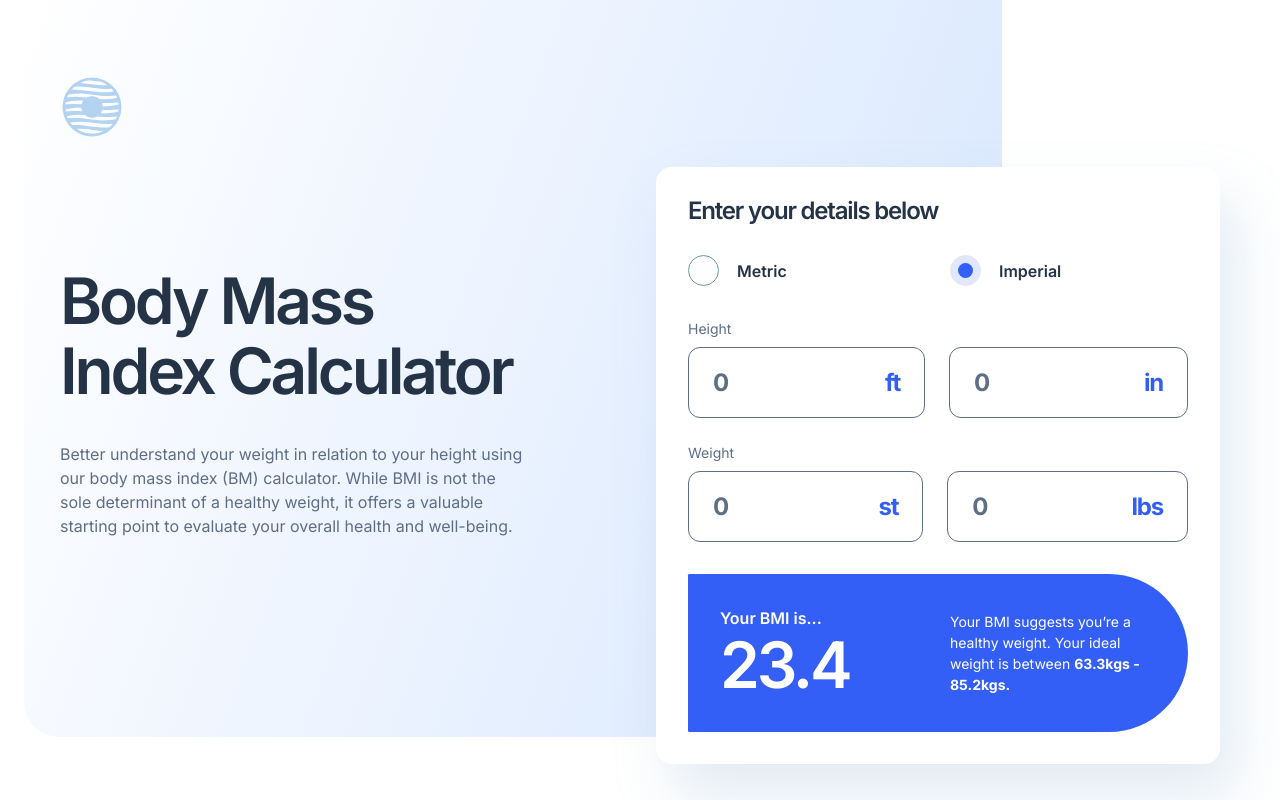
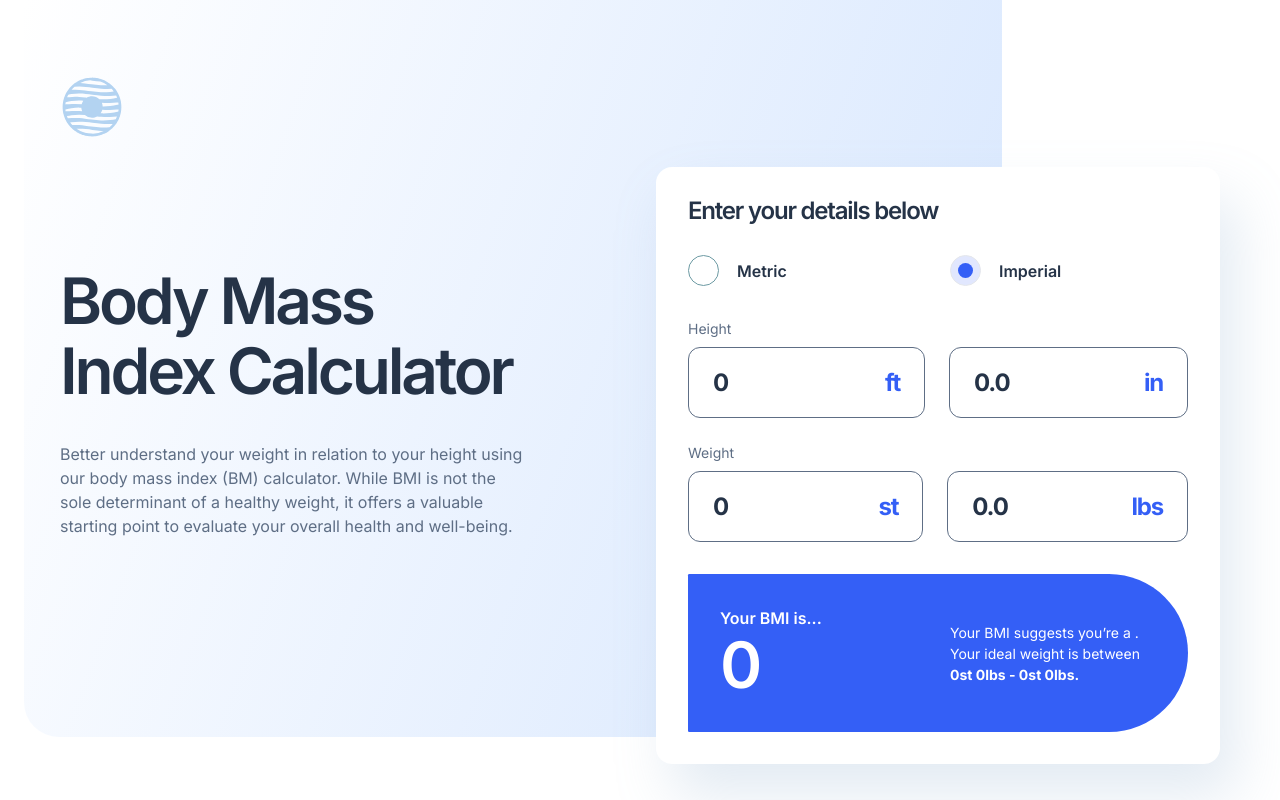
Before and after one commit to NDK1195/bmi-calculator, a React (Vite) app: page / in a window 1280 px wide. Both pictures are taken after a click on the radio button "Imperial". Built offline with nearby package versions, Linux system fonts and the light colour scheme.

Commit message:
add metric bmi calculation

```diff
--- a/src/components/BMIForm.jsx
+++ b/src/components/BMIForm.jsx
@@ -1,13 +1,27 @@
 import { useState } from "react";
+import Result from "./Result";
+import MeasureRadio from "./MeasureRadio";
 
 function BMIForm() {
   const [activeRadio, setActiveRadio] = useState("metric");
-  const [height, setHeight] = useState(null);
-  const [weight, setWeight] = useState(null);
+  const [height, setHeight] = useState("");
+  const [weight, setWeight] = useState("");
 
-  function handleChangeRadio(event) {
-    setActiveRadio(event.target.value);
+  function handleHeightChange(event) {
+    setHeight(event.target.value);
   }
+
+  function handleWeightChange(event) {
+    setWeight(event.target.value);
+  }
+
+  const imperialHeight = height / 2.54;
+  const feet = Math.floor(imperialHeight / 12);
+  const inches = (imperialHeight - feet * 12).toFixed(1);
+
+  const imperialWeight = weight * 0.157473;
+  const st = Math.floor(imperialWeight);
+  const lbs = (imperialWeight * 14 - st * 14).toFixed(1);
 
   return (
     <div className="flex w-full flex-col gap-6 rounded-2xl bg-white p-6 shadow-box md:gap-8 md:p-8 lg:mt-[92px] lg:max-w-[564px]">
@@ -15,58 +29,7 @@ function BMIForm() {
         Enter your details below
       </h2>
       {/* radio */}
-      <div className="grid grid-cols-2 gap-6">
-        {/* one radio */}
-        <div className="group flex items-center gap-[18px]">
-          <div className="grid place-items-center">
-            <input
-              type="radio"
-              name="measure-option"
-              id="metric"
-              value="metric"
-              className={`${activeRadio === "metric" ? "bg-blue bg-opacity-15" : "border-[#6C9AA3]"} col-start-1 row-start-1 size-[31px] appearance-none rounded-full border hover:cursor-pointer group-hover:border-blue`}
-              checked={activeRadio === "metric"}
-              onChange={handleChangeRadio}
-            />
-            {/* active radio style */}
-            {activeRadio === "metric" && (
-              <div className="col-start-1 row-start-1 size-[15.5px] rounded-full bg-blue"></div>
-            )}
-            {/* active radio style */}
-          </div>
-          <label
-            htmlFor="metric"
-            className="font-semibold leading-6 text-gunmetal hover:cursor-pointer"
-          >
-            Metric
-          </label>
-        </div>
-        {/* one radio */}
-        <div className="group flex items-center gap-[18px]">
-          <div className="grid place-items-center">
-            <input
-              type="radio"
-              name="measure-option"
-              id="imperial"
-              value="imperial"
-              className={`${activeRadio === "imperial" ? "bg-blue bg-opacity-15" : "border-[#6C9AA3]"} col-start-1 row-start-1 size-[31px] appearance-none rounded-full border hover:cursor-pointer group-hover:border-blue`}
-              checked={activeRadio === "imperial"}
-              onChange={handleChangeRadio}
-            />
-            {/* active radio style */}
-            {activeRadio === "imperial" && (
-              <div className="col-start-1 row-start-1 size-[15.5px] rounded-full bg-blue"></div>
-            )}
-            {/* active radio style */}
-          </div>
-          <label
-            htmlFor="imperial"
-            className="font-semibold leading-6 text-gunmetal hover:cursor-pointer"
-          >
-            Imperial
-          </label>
-        </div>
-      </div>
+      <MeasureRadio activeRadio={activeRadio} setActiveRadio={setActiveRadio} />
       {/* radio */}
 
       {/* input metric */}
@@ -86,8 +49,10 @@ function BMIForm() {
                 type="text"
                 id="height"
                 value={height}
+                maxLength={3}
                 className="w-full text-2xl font-bold leading-none tracking-[-1.2px] text-gunmetal outline-none placeholder:text-dark-electric-blue"
                 placeholder="0"
+                onChange={handleHeightChange}
               />
               <span className="text-2xl font-bold leading-none tracking-[-1.2px] text-blue">
                 cm
@@ -110,8 +75,10 @@ function BMIForm() {
                 type="text"
                 id="weight"
                 value={weight}
+                maxLength={3}
                 className="w-full text-2xl font-bold leading-none tracking-[-1.2px] text-gunmetal outline-none placeholder:text-dark-electric-blue"
                 placeholder="0"
+                onChange={handleWeightChange}
               />
               <span className="text-2xl font-bold leading-none tracking-[-1.2px] text-blue">
                 kg
@@ -122,7 +89,6 @@ function BMIForm() {
           {/* input group */}
         </div>
       )}
-
       {/* input metric */}
 
       {/* input imperial */}
@@ -142,7 +108,7 @@ function BMIForm() {
                 <input
                   type="text"
                   id="height"
-                  value=""
+                  value={feet}
                   className="w-full text-2xl font-bold leading-none tracking-[-1.2px] text-gunmetal outline-none placeholder:text-dark-electric-blue"
                   placeholder="0"
                 />
@@ -157,7 +123,7 @@ function BMIForm() {
                 <input
                   type="text"
                   id="height"
-                  value=""
+                  value={inches}
                   className="w-full text-2xl font-bold leading-none tracking-[-1.2px] text-gunmetal outline-none placeholder:text-dark-electric-blue"
                   placeholder="0"
                 />
@@ -184,7 +150,7 @@ function BMIForm() {
                 <input
                   type="text"
                   id="weight"
-                  value=""
+                  value={st}
                   className="w-full text-2xl font-bold leading-none tracking-[-1.2px] text-gunmetal outline-none placeholder:text-dark-electric-blue"
                   placeholder="0"
                 />
@@ -199,7 +165,7 @@ function BMIForm() {
                 <input
                   type="text"
                   id="weight"
-                  value=""
+                  value={lbs}
                   className="w-full text-2xl font-bold leading-none tracking-[-1.2px] text-gunmetal outline-none placeholder:text-dark-electric-blue"
                   placeholder="0"
                 />
@@ -216,18 +182,7 @@ function BMIForm() {
       {/* input imperial */}
 
       {/* result */}
-      <div className="grid grid-cols-1 gap-6 rounded-2xl bg-blue p-8 text-white md:grid-cols-2 md:rounded-br-[999px] md:rounded-tr-[999px]">
-        <div>
-          <p className="font-semibold leading-normal">Your BMI is...</p>
-          <span className="text-5xl font-semibold leading-[110%] tracking-[-2.4px] lg:text-[64px] lg:tracking-[-3.2px]">
-            23.4
-          </span>
-        </div>
-        <p className="self-center text-sm leading-normal">
-          Your BMI suggests you’re a healthy weight. Your ideal weight is
-          between <span className="font-bold">63.3kgs - 85.2kgs.</span>
-        </p>
-      </div>
+      <Result weight={weight} height={height} activeRadio={activeRadio} />
       {/* result */}
     </div>
   );
--- /dev/null
+++ b/src/components/MeasureRadio.jsx
@@ -0,0 +1,60 @@
+function MeasureRadio({ activeRadio, setActiveRadio }) {
+  function handleChangeRadio(event) {
+    setActiveRadio(event.target.value);
+  }
+  return (
+    <div className="grid grid-cols-2 gap-6">
+      {/* one radio */}
+      <div className="group flex items-center gap-[18px]">
+        <div className="grid place-items-center">
+          <input
+            type="radio"
+            name="measure-option"
+            id="metric"
+            value="metric"
+            className={`${activeRadio === "metric" ? "bg-blue bg-opacity-15" : "border-[#6C9AA3]"} col-start-1 row-start-1 size-[31px] appearance-none rounded-full border hover:cursor-pointer group-hover:border-blue`}
+            checked={activeRadio === "metric"}
+            onChange={handleChangeRadio}
+          />
+          {/* active radio style */}
+          {activeRadio === "metric" && (
+            <div className="col-start-1 row-start-1 size-[15.5px] rounded-full bg-blue"></div>
+          )}
+          {/* active radio style */}
+        </div>
+        <label
+          htmlFor="metric"
+          className="font-semibold leading-6 text-gunmetal hover:cursor-pointer"
+        >
+          Metric
+        </label>
+      </div>
+      {/* one radio */}
+      <div className="group flex items-center gap-[18px]">
+        <div className="grid place-items-center">
+          <input
+            type="radio"
+            name="measure-option"
+            id="imperial"
+            value="imperial"
+            className={`${activeRadio === "imperial" ? "bg-blue bg-opacity-15" : "border-[#6C9AA3]"} col-start-1 row-start-1 size-[31px] appearance-none rounded-full border hover:cursor-pointer group-hover:border-blue`}
+            checked={activeRadio === "imperial"}
+            onChange={handleChangeRadio}
+          />
+          {/* active radio style */}
+          {activeRadio === "imperial" && (
+            <div className="col-start-1 row-start-1 size-[15.5px] rounded-full bg-blue"></div>
+          )}
+          {/* active radio style */}
+        </div>
+        <label
+          htmlFor="imperial"
+          className="font-semibold leading-6 text-gunmetal hover:cursor-pointer"
+        >
+          Imperial
+        </label>
+      </div>
+    </div>
+  );
+}
+export default MeasureRadio;
--- /dev/null
+++ b/src/components/Result.jsx
@@ -0,0 +1,54 @@
+function Result({ height, weight, activeRadio }) {
+  const bmi = (weight / (height / 100) ** 2).toFixed(1);
+
+  let result = "";
+
+  if (bmi < 18.5) {
+    result = "underweight";
+  } else if (bmi >= 18.5 && bmi <= 24.9) {
+    result = "healthy weight";
+  } else if (bmi >= 25 && bmi <= 29.9) {
+    result = "overweight";
+  } else if (bmi >= 30) {
+    result = "obese";
+  }
+
+  const lowerIdealWeight = (18.5 * (height / 100) ** 2).toFixed(1);
+  const higherIdealWeight = (24.9 * (height / 100) ** 2).toFixed(1);
+
+  const lowerImperialIdealWeight = lowerIdealWeight * 0.157473;
+  const lowerSt = Math.floor(lowerImperialIdealWeight);
+  const lowerLbs = Math.round(lowerImperialIdealWeight * 14 - lowerSt * 14);
+
+  const higherImperialIdealWeight = higherIdealWeight * 0.157473;
+  const higherSt = Math.floor(higherImperialIdealWeight);
+  const higherLbs = Math.round(higherImperialIdealWeight * 14 - higherSt * 14);
+
+  return (
+    <div className="grid grid-cols-1 gap-6 rounded-2xl bg-blue p-8 text-white md:grid-cols-2 md:rounded-br-[999px] md:rounded-tr-[999px]">
+      <div>
+        <p className="font-semibold leading-normal">Your BMI is...</p>
+        <span className="text-5xl font-semibold leading-[110%] tracking-[-2.4px] lg:text-[64px] lg:tracking-[-3.2px]">
+          {bmi && !isNaN(bmi) ? bmi : "0"}
+        </span>
+      </div>
+      <p className="self-center text-sm leading-normal">
+        Your BMI suggests you’re a {result ? result : ""}. Your ideal weight is
+        between{" "}
+        {activeRadio === "metric" && (
+          <span className="font-bold">
+            {lowerIdealWeight ? lowerIdealWeight : "0"}kgs -{" "}
+            {higherIdealWeight ? higherIdealWeight : "0"}kgs.
+          </span>
+        )}
+        {activeRadio === "imperial" && (
+          <span className="font-bold">
+            {lowerSt ? lowerSt : "0"}st {lowerLbs ? lowerLbs : "0"}lbs -{" "}
+            {higherSt ? higherSt : "0"}st {higherLbs ? higherLbs : "0"}lbs.
+          </span>
+        )}
+      </p>
+    </div>
+  );
+}
+export default Result;
```
